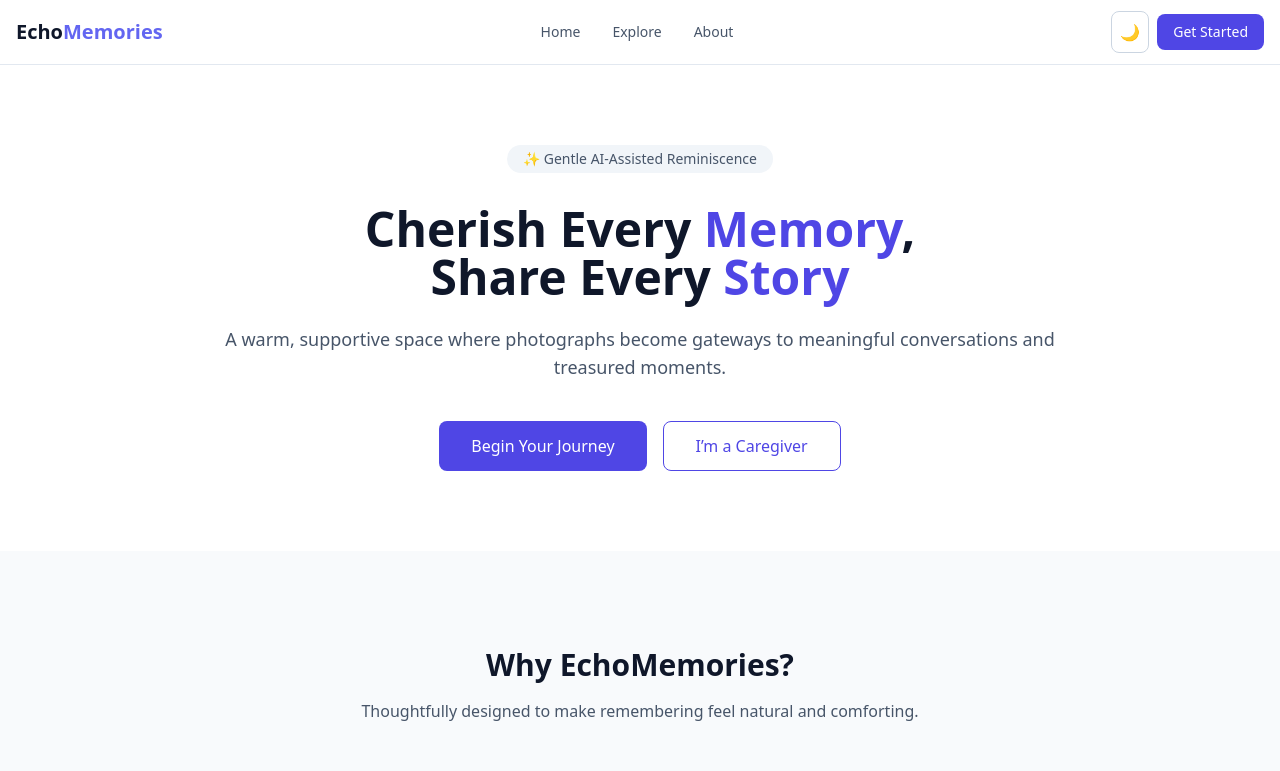
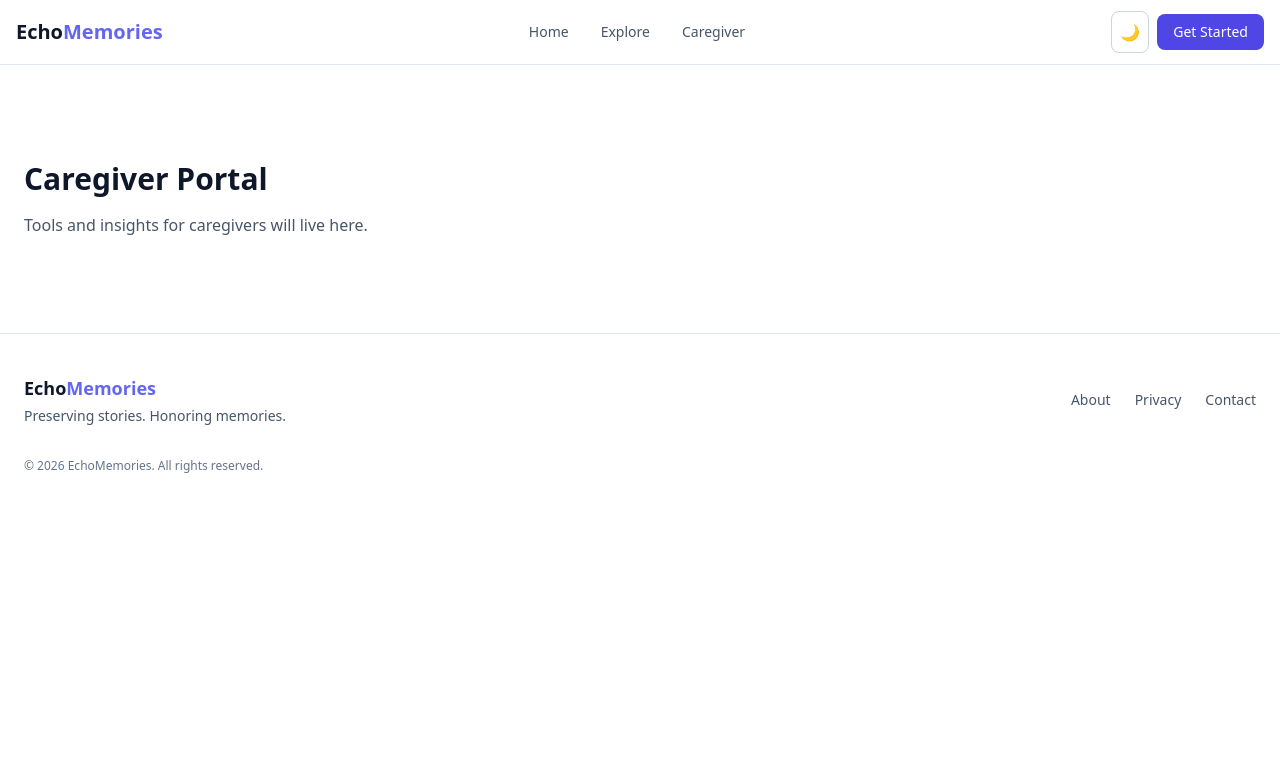
Before and after one commit to Maniiish29/echomemories, a React (Vite) app in the folder frontend/echomemories-ui/: page /caregiver in a window 1280 px wide. Shown: the top 771 px of the page. Built offline with nearby package versions, Linux system fonts and the light colour scheme.

Commit message:
feat: add routing and clean header navigation

```diff
--- a/frontend/echomemories-ui/package.json
+++ b/frontend/echomemories-ui/package.json
@@ -11,7 +11,8 @@
   },
   "dependencies": {
     "react": "^19.2.0",
-    "react-dom": "^19.2.0"
+    "react-dom": "^19.2.0",
+    "react-router-dom": "^7.13.0"
   },
   "devDependencies": {
     "@eslint/js": "^9.39.1",
--- a/frontend/echomemories-ui/src/App.jsx
+++ b/frontend/echomemories-ui/src/App.jsx
@@ -1,13 +1,22 @@
+import { Routes, Route } from "react-router-dom";
 import Header from "./components/layout/Header";
-import Hero from "./components/hero/Hero";
-import FeaturesGrid from "./components/features/FeaturesGrid";
+import Footer from "./components/layout/Footer";
+import Home from "./pages/Home";
+import Memories from "./pages/Memories";
+import Caregiver from "./pages/Caregiver";
 
 function App() {
   return (
     <>
       <Header />
-      <Hero />
-      <FeaturesGrid />
+
+      <Routes>
+        <Route path="/" element={<Home />} />
+        <Route path="/memories" element={<Memories />} />
+        <Route path="/caregiver" element={<Caregiver />} />
+      </Routes>
+
+      <Footer />
     </>
   );
 }
--- a/frontend/echomemories-ui/src/components/layout/Footer.jsx
+++ b/frontend/echomemories-ui/src/components/layout/Footer.jsx
@@ -0,0 +1,43 @@
+const Footer = () => {
+  return (
+    <footer className="border-t border-slate-200 dark:border-slate-800 bg-white dark:bg-slate-950">
+      <div className="mx-auto max-w-7xl px-6 py-10">
+
+        <div className="flex flex-col gap-6 sm:flex-row sm:items-center sm:justify-between">
+
+          {/* Left: Brand */}
+          <div>
+            <h3 className="text-lg font-semibold text-slate-900 dark:text-white">
+              Echo<span className="text-indigo-500">Memories</span>
+            </h3>
+            <p className="mt-1 text-sm text-slate-600 dark:text-slate-400">
+              Preserving stories. Honoring memories.
+            </p>
+          </div>
+
+          {/* Right: Links */}
+          <div className="flex gap-6 text-sm text-slate-600 dark:text-slate-400">
+            <a href="#" className="hover:text-slate-900 dark:hover:text-white transition">
+              About
+            </a>
+            <a href="#" className="hover:text-slate-900 dark:hover:text-white transition">
+              Privacy
+            </a>
+            <a href="#" className="hover:text-slate-900 dark:hover:text-white transition">
+              Contact
+            </a>
+          </div>
+
+        </div>
+
+        {/* Bottom line */}
+        <div className="mt-8 text-xs text-slate-500 dark:text-slate-500">
+          © {new Date().getFullYear()} EchoMemories. All rights reserved.
+        </div>
+
+      </div>
+    </footer>
+  );
+};
+
+export default Footer;
--- a/frontend/echomemories-ui/src/components/layout/Header.jsx
+++ b/frontend/echomemories-ui/src/components/layout/Header.jsx
@@ -1,6 +1,6 @@
 import { useState } from "react";
+import { Link } from "react-router-dom";
 import { useTheme } from "../../context/ThemeContext";
-
 
 const Header = () => {
   const [menuOpen, setMenuOpen] = useState(false);
@@ -12,21 +12,35 @@ const Header = () => {
         <div className="flex h-16 items-center justify-between">
 
           {/* Logo */}
-          <div className="text-xl font-bold text-slate-900 dark:text-white">
+          <Link
+            to="/"
+            className="text-xl font-bold text-slate-900 dark:text-white"
+          >
             Echo<span className="text-indigo-500">Memories</span>
-          </div>
+          </Link>
 
           {/* Desktop Navigation */}
           <nav className="hidden md:flex items-center gap-8">
-            {["Home", "Explore", "About"].map((item) => (
-              <a
-                key={item}
-                href="#"
-                className="text-sm font-medium text-slate-600 dark:text-slate-300 hover:text-slate-900 dark:hover:text-white transition"
-              >
-                {item}
-              </a>
-            ))}
+            <Link
+              to="/"
+              className="text-sm font-medium text-slate-600 dark:text-slate-300 hover:text-slate-900 dark:hover:text-white transition"
+            >
+              Home
+            </Link>
+
+            <Link
+              to="/memories"
+              className="text-sm font-medium text-slate-600 dark:text-slate-300 hover:text-slate-900 dark:hover:text-white transition"
+            >
+              Explore
+            </Link>
+
+            <Link
+              to="/caregiver"
+              className="text-sm font-medium text-slate-600 dark:text-slate-300 hover:text-slate-900 dark:hover:text-white transition"
+            >
+              Caregiver
+            </Link>
           </nav>
 
           {/* Actions */}
@@ -42,9 +56,12 @@ const Header = () => {
             </button>
 
             {/* CTA */}
-            <button className="hidden sm:inline-flex rounded-lg bg-indigo-600 px-4 py-2 text-sm font-medium text-white hover:bg-indigo-500 transition">
+            <Link
+              to="/memories"
+              className="hidden sm:inline-flex rounded-lg bg-indigo-600 px-4 py-2 text-sm font-medium text-white hover:bg-indigo-500 transition"
+            >
               Get Started
-            </button>
+            </Link>
 
             {/* Mobile Menu Button */}
             <button
@@ -72,20 +89,39 @@ const Header = () => {
       {menuOpen && (
         <div className="md:hidden border-t border-slate-200 dark:border-slate-800 bg-white dark:bg-slate-900">
           <nav className="flex flex-col gap-4 px-4 py-6">
-            {["Home", "Explore", "About"].map((item) => (
-              <a
-                key={item}
-                href="#"
-                className="text-sm font-medium text-slate-700 dark:text-slate-300 hover:text-slate-900 dark:hover:text-white transition"
-                onClick={() => setMenuOpen(false)}
-              >
-                {item}
-              </a>
-            ))}
 
-            <button className="mt-2 rounded-lg bg-indigo-600 px-4 py-2 text-sm font-medium text-white hover:bg-indigo-500 transition">
+            <Link
+              to="/"
+              onClick={() => setMenuOpen(false)}
+              className="text-sm font-medium text-slate-700 dark:text-slate-300 hover:text-slate-900 dark:hover:text-white transition"
+            >
+              Home
+            </Link>
+
+            <Link
+              to="/memories"
+              onClick={() => setMenuOpen(false)}
+              className="text-sm font-medium text-slate-700 dark:text-slate-300 hover:text-slate-900 dark:hover:text-white transition"
+            >
+              Explore
+            </Link>
+
+            <Link
+              to="/caregiver"
+              onClick={() => setMenuOpen(false)}
+              className="text-sm font-medium text-slate-700 dark:text-slate-300 hover:text-slate-900 dark:hover:text-white transition"
+            >
+              Caregiver
+            </Link>
+
+            <Link
+              to="/memories"
+              onClick={() => setMenuOpen(false)}
+              className="mt-2 rounded-lg bg-indigo-600 px-4 py-2 text-sm font-medium text-white hover:bg-indigo-500 transition text-center"
+            >
               Get Started
-            </button>
+            </Link>
+
           </nav>
         </div>
       )}
--- a/frontend/echomemories-ui/src/main.jsx
+++ b/frontend/echomemories-ui/src/main.jsx
@@ -1,13 +1,16 @@
 import React from "react";
 import ReactDOM from "react-dom/client";
+import { BrowserRouter } from "react-router-dom";
 import App from "./App";
 import { ThemeProvider } from "./context/ThemeContext";
 import "./index.css";
 
 ReactDOM.createRoot(document.getElementById("root")).render(
   <React.StrictMode>
-    <ThemeProvider>
-      <App />
-    </ThemeProvider>
+    <BrowserRouter>
+      <ThemeProvider>
+        <App />
+      </ThemeProvider>
+    </BrowserRouter>
   </React.StrictMode>
 );
--- /dev/null
+++ b/frontend/echomemories-ui/src/pages/Caregiver.jsx
@@ -0,0 +1,14 @@
+const Caregiver = () => {
+  return (
+    <div className="mx-auto max-w-7xl px-6 py-24">
+      <h1 className="text-3xl font-bold text-slate-900 dark:text-white">
+        Caregiver Portal
+      </h1>
+      <p className="mt-4 text-slate-600 dark:text-slate-400">
+        Tools and insights for caregivers will live here.
+      </p>
+    </div>
+  );
+};
+
+export default Caregiver;
--- /dev/null
+++ b/frontend/echomemories-ui/src/pages/Home.jsx
@@ -0,0 +1,13 @@
+import Hero from "../components/hero/Hero";
+import FeaturesGrid from "../components/features/FeaturesGrid";
+
+const Home = () => {
+  return (
+    <>
+      <Hero />
+      <FeaturesGrid />
+    </>
+  );
+};
+
+export default Home;
--- /dev/null
+++ b/frontend/echomemories-ui/src/pages/Memories.jsx
@@ -0,0 +1,14 @@
+const Memories = () => {
+  return (
+    <div className="mx-auto max-w-7xl px-6 py-24">
+      <h1 className="text-3xl font-bold text-slate-900 dark:text-white">
+        Memories
+      </h1>
+      <p className="mt-4 text-slate-600 dark:text-slate-400">
+        This page will allow users to view and manage memories.
+      </p>
+    </div>
+  );
+};
+
+export default Memories;
```
Also changed, not shown: 1 other file (tests, documents, lock files or other folders).
